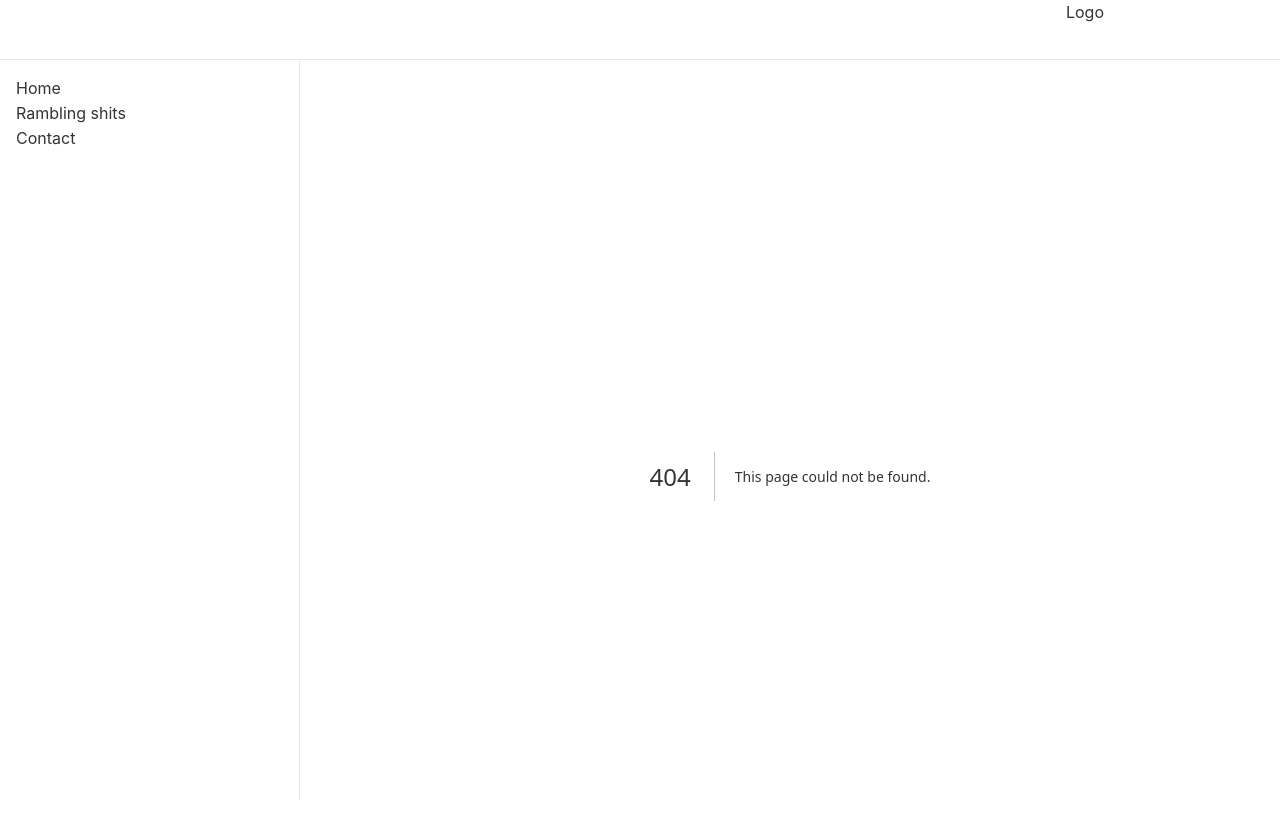
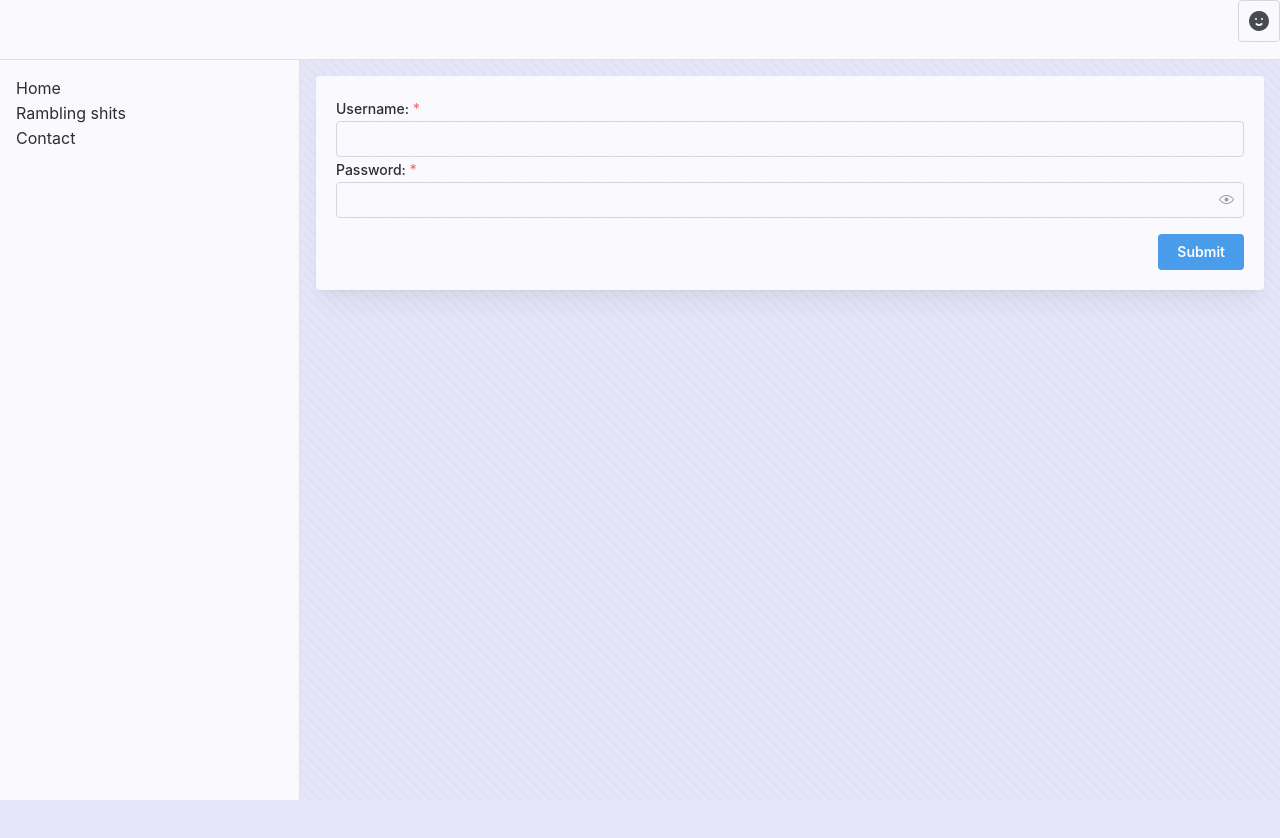
Before and after one commit to lulski/aries, a Next.js app in the folder frontend/ram/: page /login in a window 1280 px wide. Before the commit this address had no page. Shown: the top 838 px of the page. After the commit the page ends 800 px from the top, so only its background shows below. Built offline with nearby package versions, Linux system fonts and the light colour scheme.

Commit message:
add Login Page
- install mantine/form
- add login page
- AriesLayout cleanup

```diff
--- a/frontend/ram/package.json
+++ b/frontend/ram/package.json
@@ -10,6 +10,7 @@
   },
   "dependencies": {
     "@mantine/core": "^7.17.1",
+    "@mantine/form": "^7.17.2",
     "@mantine/hooks": "^7.17.1",
     "@tabler/icons-react": "^3.31.0",
     "next": "15.2.1",
--- a/frontend/ram/src/app/components/AriesLayout.tsx
+++ b/frontend/ram/src/app/components/AriesLayout.tsx
@@ -1,10 +1,20 @@
 "use client";
 
-import { AppShell, Burger, Container, Text } from "@mantine/core";
+import {
+  ActionIcon,
+  AppShell,
+  Box,
+  Burger,
+  Container,
+  Grid,
+  px,
+  Text,
+} from "@mantine/core";
 import { useDisclosure } from "@mantine/hooks";
 import { ReactNode } from "react";
 import Link from "next/link";
 import { AriesLayoutProps } from "@/app/types/AriesLayoutProperties";
+import { IconMoodSmileFilled } from "@tabler/icons-react";
 
 export default function AriesLayout({
   children,
@@ -24,9 +34,16 @@
     >
       <AppShell.Header>
         <Burger opened={opened} onClick={toggle} hiddenFrom="sm" size="sm" />
-        <Container ta={"right"}>
-          <div>Logo</div>
-        </Container>
+        <Box ta={"right"}>
+          {" "}
+          <ActionIcon
+            size={42}
+            variant="default"
+            aria-label="ActionIcon with size as a number"
+          >
+            <IconMoodSmileFilled />
+          </ActionIcon>
+        </Box>
       </AppShell.Header>
 
       <AppShell.Navbar p="md">
--- a/frontend/ram/src/app/layout.tsx
+++ b/frontend/ram/src/app/layout.tsx
@@ -10,7 +10,7 @@
 } from "@mantine/core";
 
 import AriesLayout from "@/app/components/AriesLayout";
-import { LayoutProps } from "@/app/types/AriesLayoutProperties";
+import { AriesLayoutProps } from "@/app/types/AriesLayoutProperties";
 
 const theme = createTheme({
   /** Your theme override here */
@@ -18,7 +18,7 @@
   //  primaryColor: "cyan",
 });
 
-const layoutProps: LayoutProps = {
+const layoutProps: AriesLayoutProps = {
   navbarItems: [
     { label: "Home", href: "/" },
     { label: "Rambling shits", href: "/posts" },
--- /dev/null
+++ b/frontend/ram/src/app/login/page.tsx
@@ -0,0 +1,52 @@
+// import LoginForm from "@/components/LoginForm";
+
+// export default function LoginPage() {
+//   return <LoginForm></LoginForm>;
+// }
+"use client";
+import {
+  Button,
+  Checkbox,
+  Group,
+  Paper,
+  PasswordInput,
+  TextInput,
+} from "@mantine/core";
+import { useForm } from "@mantine/form";
+
+export default function Demo() {
+  const form = useForm({
+    mode: "uncontrolled",
+    initialValues: {
+      email: "",
+      termsOfService: false,
+    },
+
+    validate: {
+      email: (value) => (/^\S+@\S+$/.test(value) ? null : "Invalid email"),
+    },
+  });
+
+  return (
+    <Paper shadow="md" p={"lg"}>
+      <form onSubmit={form.onSubmit((values) => console.log(values))}>
+        <TextInput
+          withAsterisk
+          label="Username:"
+          placeholder=""
+          key={form.key("username")}
+          {...form.getInputProps("username")}
+        />
+
+        <PasswordInput
+          withAsterisk
+          label="Password:"
+          key={form.key("password")}
+        ></PasswordInput>
+        <Group justify="flex-end" mt="md">
+          <Button type="submit">Submit</Button>
+        </Group>
+      </form>
+    </Paper>
+  );
+}
```
Also changed, not shown: 1 other file (tests, documents, lock files or other folders).
